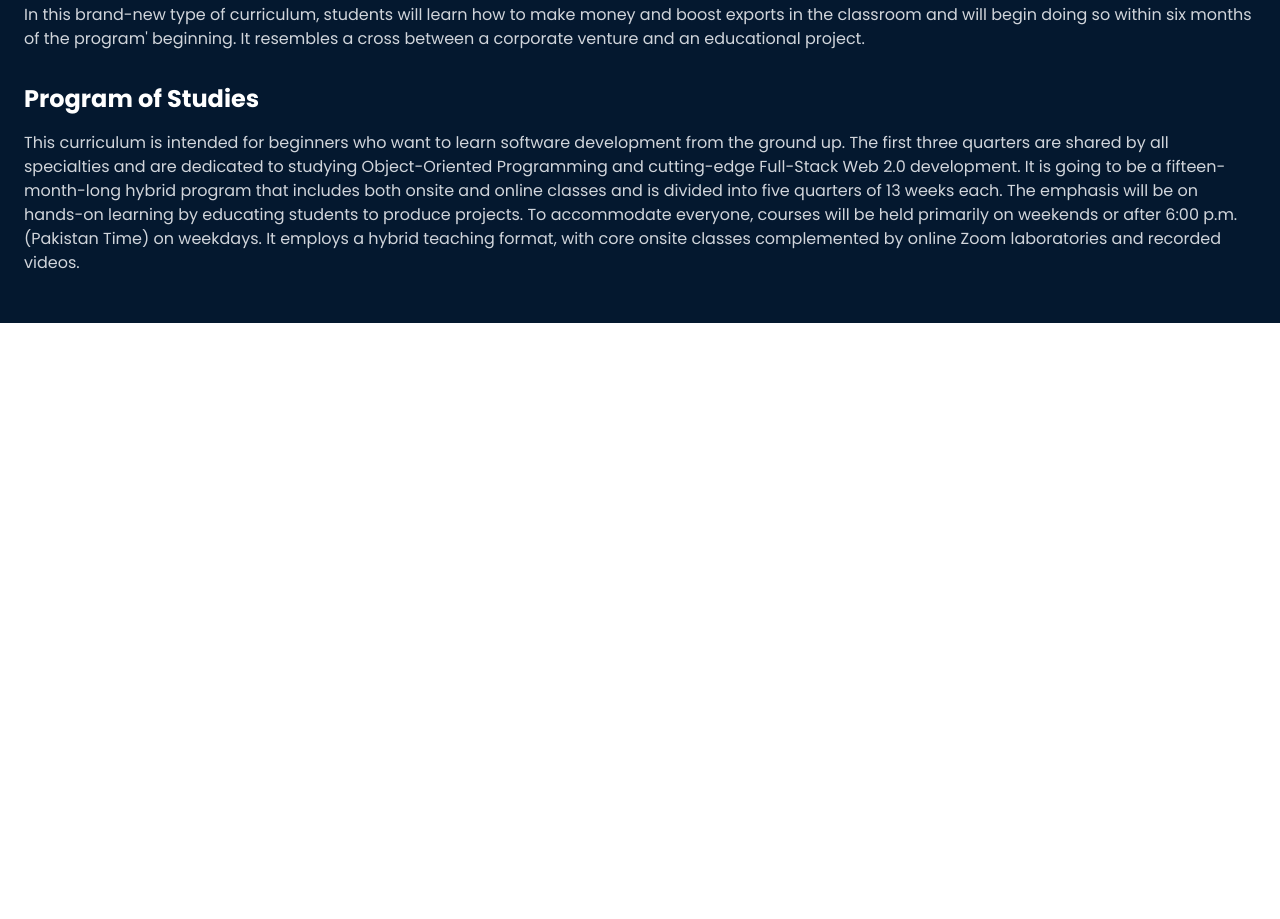
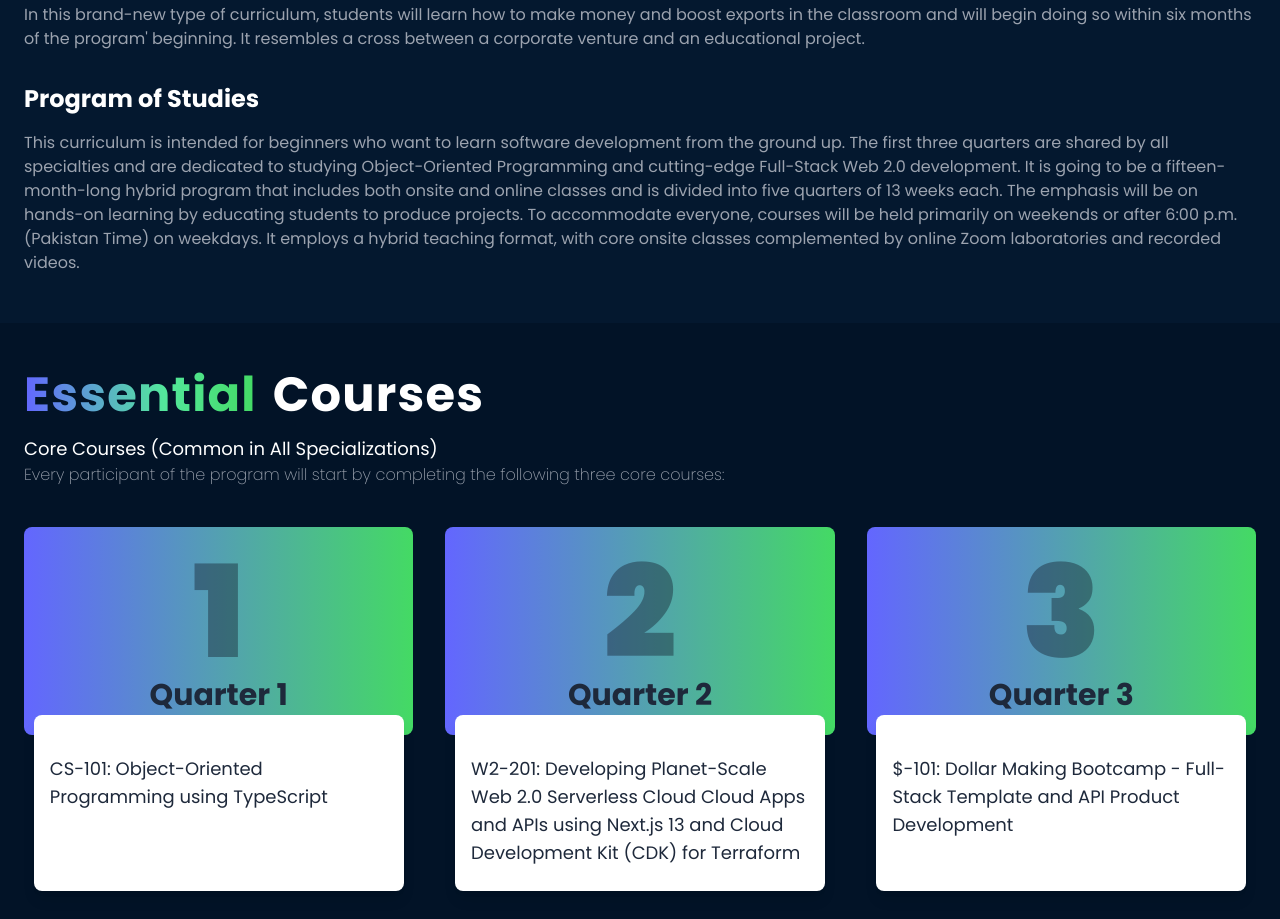
Before and after one commit to aliaftabsheikh/panaverse-website, a Next.js app: page / in a window 1280 px wide. Shown: the part 900-1819 px from the top of the page. Before the commit the page ends 1223 px from the top, so only its background shows below. Built offline with nearby package versions, Linux system fonts and the light colour scheme.

Commit message:
courses section

```diff
--- a/src/app/layout.tsx
+++ b/src/app/layout.tsx
@@ -9,7 +9,7 @@ export const metadata = {
 
 const poppins = Poppins({
   subsets: ['latin'],
-  weight: ['400', '700', '900']
+  weight: ['200','400', '700', '900']
 })
 
 export default function RootLayout({
@@ -18,7 +18,7 @@ export default function RootLayout({
   children: React.ReactNode;
 }) {
   return (
-    <html lang="en">
+    <html lang="en" >
       <body className={poppins.className}>
         <Header />
         {children}
--- a/src/app/page.tsx
+++ b/src/app/page.tsx
@@ -1,6 +1,7 @@
 "use client"
 
 import CourseBrief from "@/components/widget/CourseBrief/page";
+import CompulsoryQuarters from "@/components/widget/CompulsoryQuarters/page";
 import Hero from "@/components/widget/Hero/page";
 import Image from "next/image";
 import { images } from "../../public/constants";
@@ -13,6 +14,7 @@ export default function Home() {
     <Image className="w-screen bg-[#04182f]" src={images.heroWavy} alt="wavy-shape" />
     </div>
     <CourseBrief/>
+    <CompulsoryQuarters/>
     </>
   );
 }
--- /dev/null
+++ b/src/components/shared/CompulsoryQuartersBrief/page.tsx
@@ -0,0 +1,24 @@
+import Link from "next/link";
+import React from "react";
+
+function CompulsoryQuartersBrief({val, desc}: {val: number, desc: string}) {
+  return (
+    <div className="w-full mt-10">
+
+    <Link href={`/compulsory/${val}`} >
+
+      <div className="w-full btngradient h-52 rounded-lg  flex items-center justify-center flex-col ">
+        <h2 className="text-9xl text-gray-900 opacity-40 font-extrabold">{val}</h2>
+        <h3 className="text-3xl font-semibold text-slate-800">Quarter {val}</h3>
+      </div>
+      <div className="bg-white w-[95%]  m-auto rounded-lg shadow-lg -my-5 h-44 px-4 py-10">
+        <p className="text-slate-800 text-lg hover:underline hover:text-[#44DA64] transition-all">
+          {desc}
+        </p>
+      </div>
+    </Link>
+    </div>
+  );
+}
+
+export default CompulsoryQuartersBrief;
--- /dev/null
+++ b/src/components/widget/CompulsoryQuarters/page.tsx
@@ -0,0 +1,42 @@
+import React from "react";
+import CompulsoryQuartersBrief from "../../shared/CompulsoryQuartersBrief/page";
+
+function CompulsoryQuarters() {
+    let compulsoryQuartersOutline = [
+        { id: 1, objective: 'CS-101: Object-Oriented Programming using TypeScript' },
+        { id: 2, objective: 'W2-201: Developing Planet-Scale Web 2.0 Serverless Cloud Cloud Apps and APIs using Next.js 13 and Cloud Development Kit (CDK) for Terraform' },
+        { id: 3, objective: '$-101: Dollar Making Bootcamp - Full-Stack Template and API Product Development' },
+    ]
+  return (
+    <main className="bg-[#021327] flex justify-center">
+      <section className="w-[1280px] px-6 md:px-4 sm:px-2 py-12">
+        <div className="flex gap-4 xs:flex-col xs:gap-1">
+          <h2 className="text-5xl lg:text-4xl text_gradient font-bold tracking-wide">
+            Essential
+          </h2>
+          <h4 className="text-white text-5xl lg:text-4xl xs:text-3xl font-bold tracking-wide">
+            Courses
+          </h4>
+        </div>
+        <div className="mt-4">
+          <h5 className="text-white text-lg font-normal">
+            Core Courses (Common in All Specializations)
+          </h5>
+          <p className="font-extralight text-gray-400">
+            Every participant of the program will start by completing the
+            following three core courses:
+          </p>
+        </div>
+        <div className="grid grid-cols-3 gap-8 lg:grid-cols-2 md:grid-cols-1 md:gap-4 m-auto w-full">
+{
+    compulsoryQuartersOutline.map((item, index)=>(
+        <CompulsoryQuartersBrief key={index} val={item.id} desc={item.objective} />
+    ))
+}
+        </div>
+      </section>
+    </main>
+  );
+}
+
+export default CompulsoryQuarters;
--- a/src/components/widget/CourseBrief/page.tsx
+++ b/src/components/widget/CourseBrief/page.tsx
@@ -10,7 +10,7 @@ function CourseBrief() {
             <h2 className="text-2xl font-bold sm:text-xl">
               The Program in a Nutshell: <span className="text_gradient">Earn While You Learn</span>
             </h2>
-            <p className=" text-gray-300 mt-4 sm:text-sm">
+            <p className=" text-gray-400 mt-4 sm:text-sm">
               In this brand-new type of curriculum, students will learn how to
               make money and boost exports in the classroom and will begin doing
               so within six months of the program&#39; beginning. It resembles a
@@ -19,7 +19,7 @@ function CourseBrief() {
 
             <h3 className="text-2xl font-bold mt-8 sm:text-xl">Program of Studies </h3>
 
-            <p className=" text-gray-300 mt-4 sm:text-sm">
+            <p className=" text-gray-400 mt-4 sm:text-sm">
               This curriculum is intended for beginners who want to learn
               software development from the ground up. The first three quarters
               are shared by all specialties and are dedicated to studying
--- a/src/components/widget/Header/page.tsx
+++ b/src/components/widget/Header/page.tsx
@@ -70,12 +70,12 @@ export default function Header() {
             } space-x-4 md:space-x-6 sm:space-x-4 xs:space-x-1 font-semibold `}
           >
             <Link href={"/"} className="cursor-pointer">
-              <Button bgColor={'transparent'} _hover={{bg: 'transparent'}} className="xs:text-sm">Home</Button>
+              <Button className="xs:text-xs" bgColor={'transparent'} _hover={{bg: 'transparent'}} >Home</Button>
             </Link>
             <Menu>
               <MenuButton
                 bgColor={'transparent'}
-                className="xs:text-sm"
+                className="xs:text-xs"
               >
                 Tracks <ChevronDownIcon />
               </MenuButton>
--- a/src/components/widget/Hero/page.tsx
+++ b/src/components/widget/Hero/page.tsx
@@ -15,18 +15,17 @@ export default function Hero() {
 
         <section className="flex justify-between items-center gap-4 w-[1280px] px-6  md:px-4 sm:px-2 mt-10 md:flex-col sm:justify-around ">
           <div className="w-3/4 lg:w-1/2 md:w-full">
-            <h2 className="text-5xl lg:text-4xl font-bold text-white tracking-wide">
+            <h2 className="text-5xl lg:text-4xl xs:text-3xl font-bold text-white tracking-wide">
               Web 3.0 And <br /> Metaverse <br /> Development
             </h2>
-            <p className="mt-6 text-gray-400 font-thin">
+            <p className="mt-6 text-gray-400">
               Presidential Initiative for Artificial Intelligence and Computing
               (PIAIC)
             </p>
-            <p className="mt-4 ">
-              First two quarters are compulsary for everyone and remaining two
-              are the specialization in different domains
+            <p className="mt-4 font-thin">
+            All students must complete the first two quarters, and the remaining two are for specialization in different fields
             </p>
-            <button className="btngradient py-4 px-8 rounded-full mt-8 text-lg font-semibold">
+            <button className="btngradient py-4 px-8 rounded-full mt-8 text-lg font-semibold md:text-base">
               Apply Now
             </button>
           </div>
```
